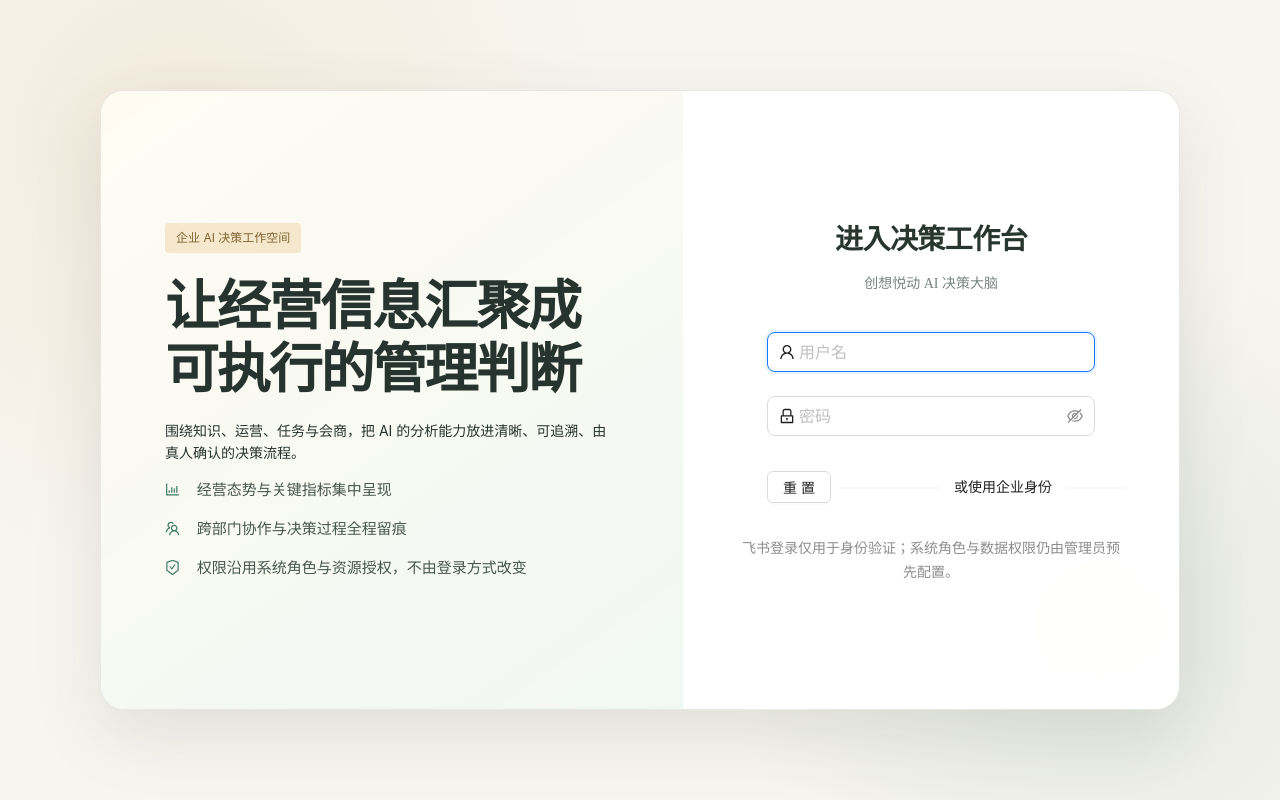
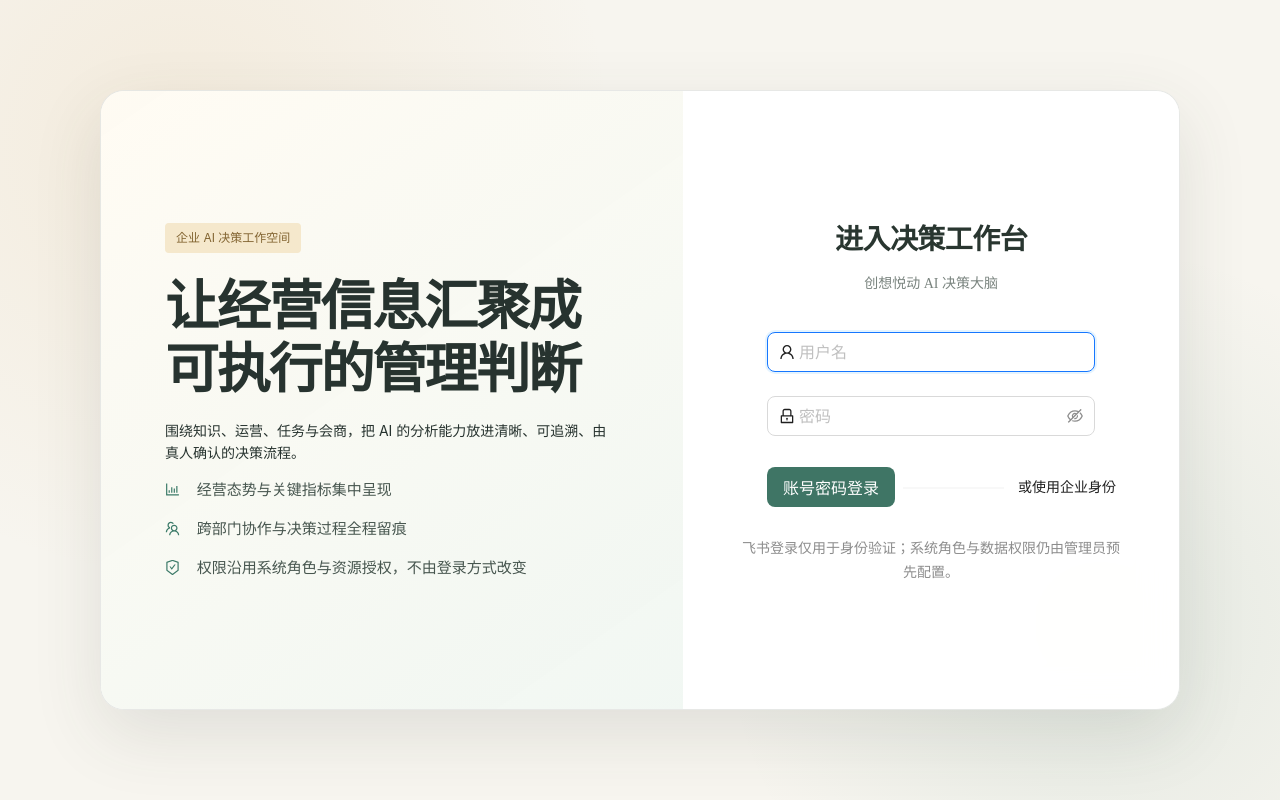
Before and after one commit to sptwalker/AI-Youdoogo, a React (Vite) app in the folder frontend/: page /login in a window 1280 px wide. Built offline with nearby package versions, Linux system fonts and the light colour scheme; no server answers.

Commit message:
fix: restore account login submit button

```diff
--- a/frontend/src/pages/Login.tsx
+++ b/frontend/src/pages/Login.tsx
@@ -1,4 +1,4 @@
-/** 登录页：保留账号密码，并提供飞书 OAuth 一次性交换登录。 */
+/** 登录页：支持账号密码与飞书 OAuth 登录。 */
 import {
   BarChartOutlined,
   LockOutlined,
@@ -82,10 +82,10 @@ export default function Login() {
               subTitle="创想悦动 AI 决策大脑"
               onFinish={onFinish}
               submitter={{
-                searchConfig: { submitText: '账号密码登录' },
-                submitButtonProps: { size: 'large', block: true },
-                render: (_, dom) => [
-                  ...dom,
+                render: () => [
+                  <Button key="password" type="primary" htmlType="submit" size="large" block>
+                    账号密码登录
+                  </Button>,
                   <Divider key="divider" plain>或使用企业身份</Divider>,
                   <Button
                     key="feishu"
```
